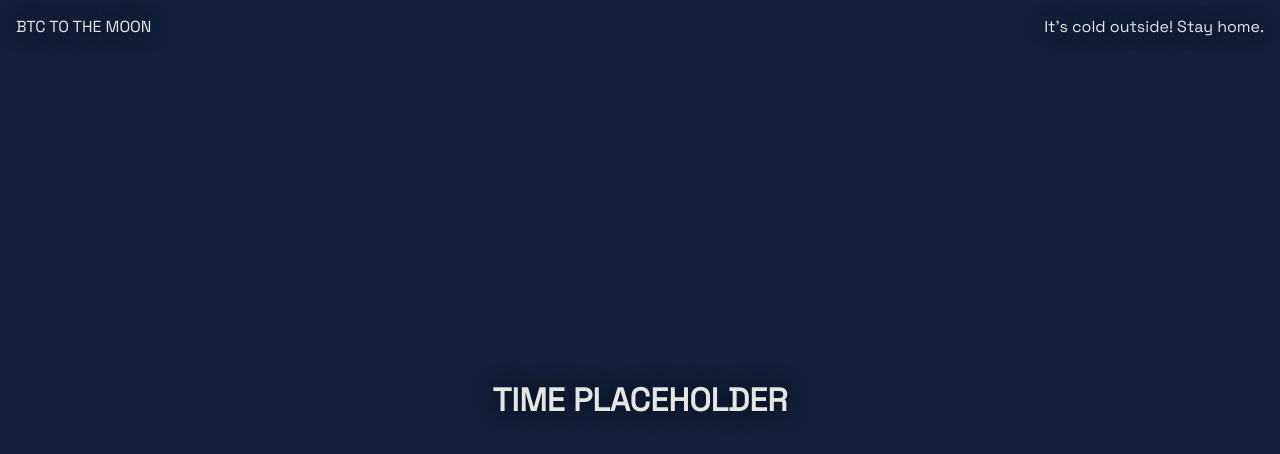
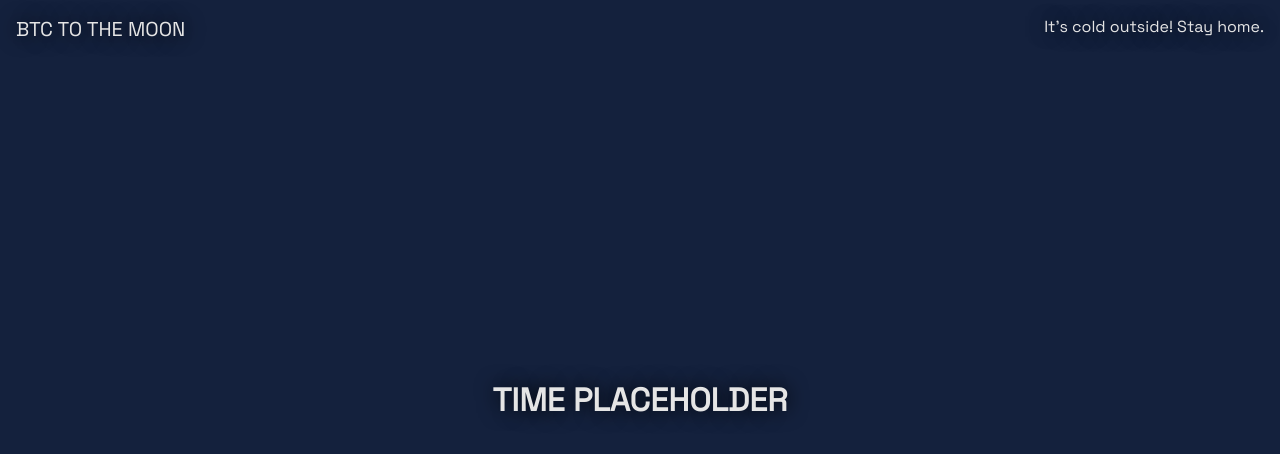
Before and after one commit to PetrValenta92/personal-dashboard, a plain HTML site: page index.html in a window 1280 px wide. Drawn offline with Linux system fonts and the light colour scheme; no server answers.

Commit message:
Style .crypto <p> element

```diff
--- a/index.css
+++ b/index.css
@@ -43,6 +43,14 @@ main {
   grid-column: 1;
 }
 
+.crypto p {
+  font-size: 1.25rem;
+  display: flex;
+  align-items: center;
+  gap: 0.75rem;
+  text-transform: uppercase;
+}
+
 .weather {
   grid-row: 1;
   grid-column: 2;
```
